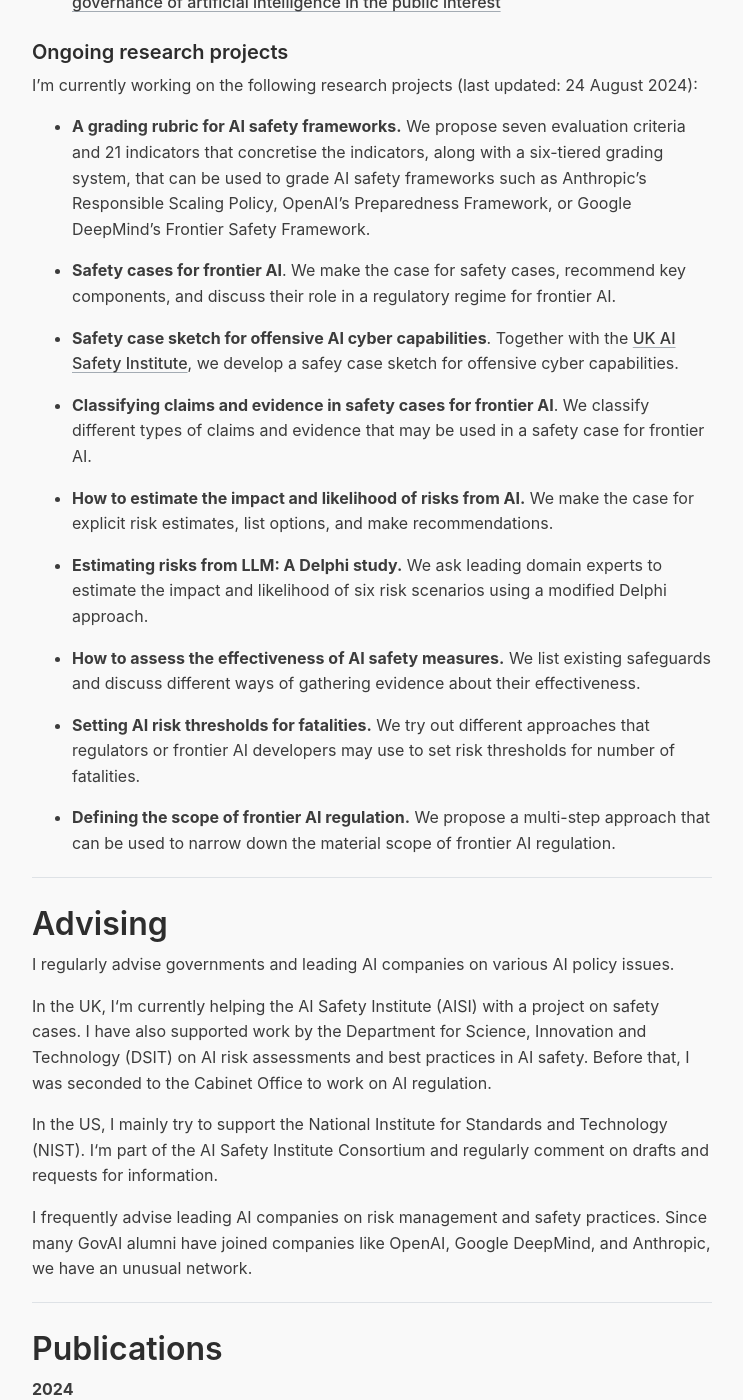
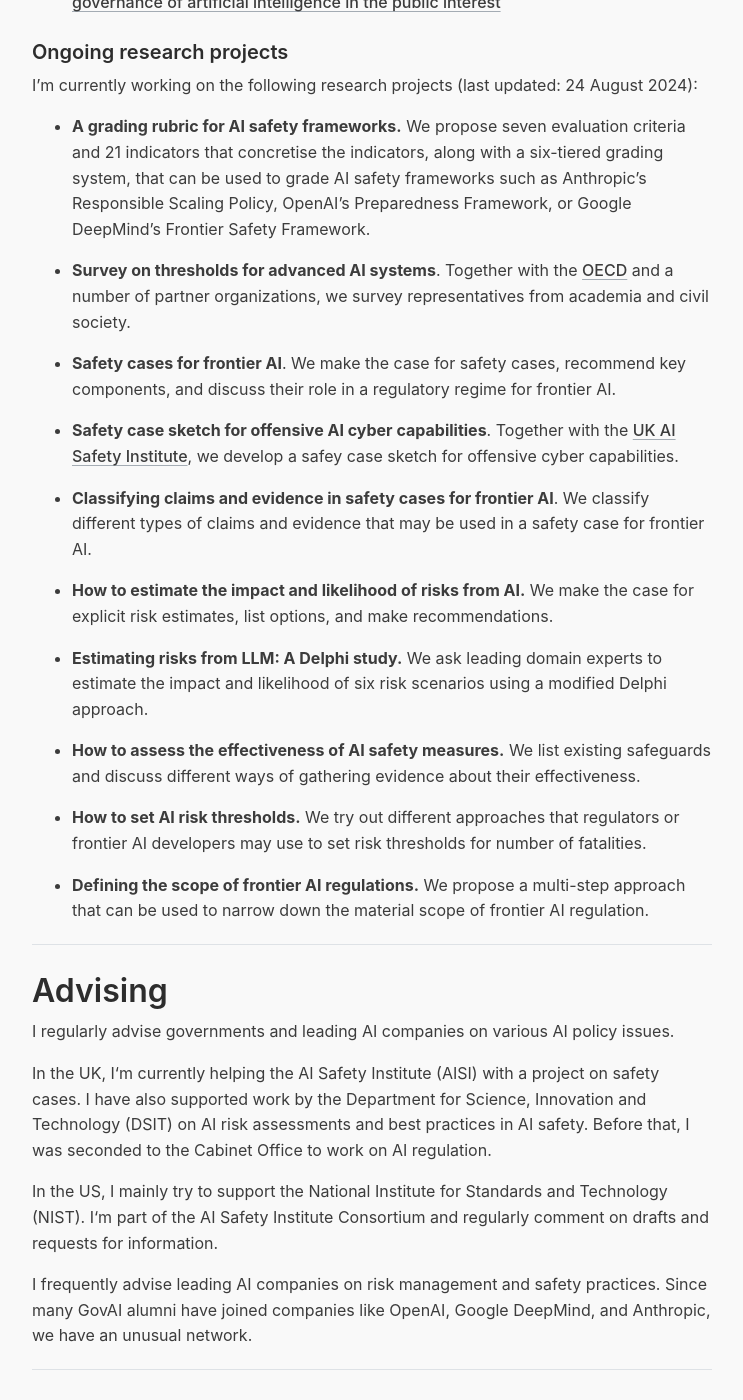
Before and after one commit to jonasschuett/jonasschuett.github.io, a Jekyll site: the page built from _posts/2020-04-04-introduction.md, in a window 1280 px wide and 1400 px high, scrolled down 1965 px. Shown: the whole window, without its empty margins (268-1011 px from the left). Built offline with Jekyll 4.4.1, drawn with Linux system fonts in a browser that asks for light colours; nearby versions of some CDN libraries.

Commit message:
Update 2020-04-04-introduction.md

```diff
--- a/_posts/2020-04-04-introduction.md
+++ b/_posts/2020-04-04-introduction.md
@@ -39,6 +39,8 @@ I'm currently working on the following research projects (last updated: 24 Augus
 
 - **A grading rubric for AI safety frameworks.** We propose seven evaluation criteria and 21 indicators that concretise the indicators, along with a six-tiered grading system, that can be used to grade AI safety frameworks such as Anthropic's Responsible Scaling Policy, OpenAI's Preparedness Framework, or Google DeepMind's Frontier Safety Framework.
 
+- **Survey on thresholds for advanced AI systems**. Together with the [OECD](https://oecd.ai/en/wonk/seeking-your-views-public-consultation-on-risk-thresholds-for-advanced-ai-systems-deadline-10-september) and a number of partner organizations, we survey representatives from academia and civil society.
+
 - **Safety cases for frontier AI**. We make the case for safety cases, recommend key components, and discuss their role in a regulatory regime for frontier AI.
 
 - **Safety case sketch for offensive AI cyber capabilities**. Together with the [UK AI Safety Institute](https://www.aisi.gov.uk/work/safety-cases-at-aisi), we develop a safey case sketch for offensive cyber capabilities.
@@ -51,9 +53,9 @@ I'm currently working on the following research projects (last updated: 24 Augus
 
 - **How to assess the effectiveness of AI safety measures.** We list existing safeguards and discuss different ways of gathering evidence about their effectiveness.
 
-- **Setting AI risk thresholds for fatalities.** We try out different approaches that regulators or frontier AI developers may use to set risk thresholds for number of fatalities.
+- **How to set AI risk thresholds.** We try out different approaches that regulators or frontier AI developers may use to set risk thresholds for number of fatalities.
 
-- **Defining the scope of frontier AI regulation.** We propose a multi-step approach that can be used to narrow down the material scope of frontier AI regulation.
+- **Defining the scope of frontier AI regulations.** We propose a multi-step approach that can be used to narrow down the material scope of frontier AI regulation.
 
 ---
 
```
